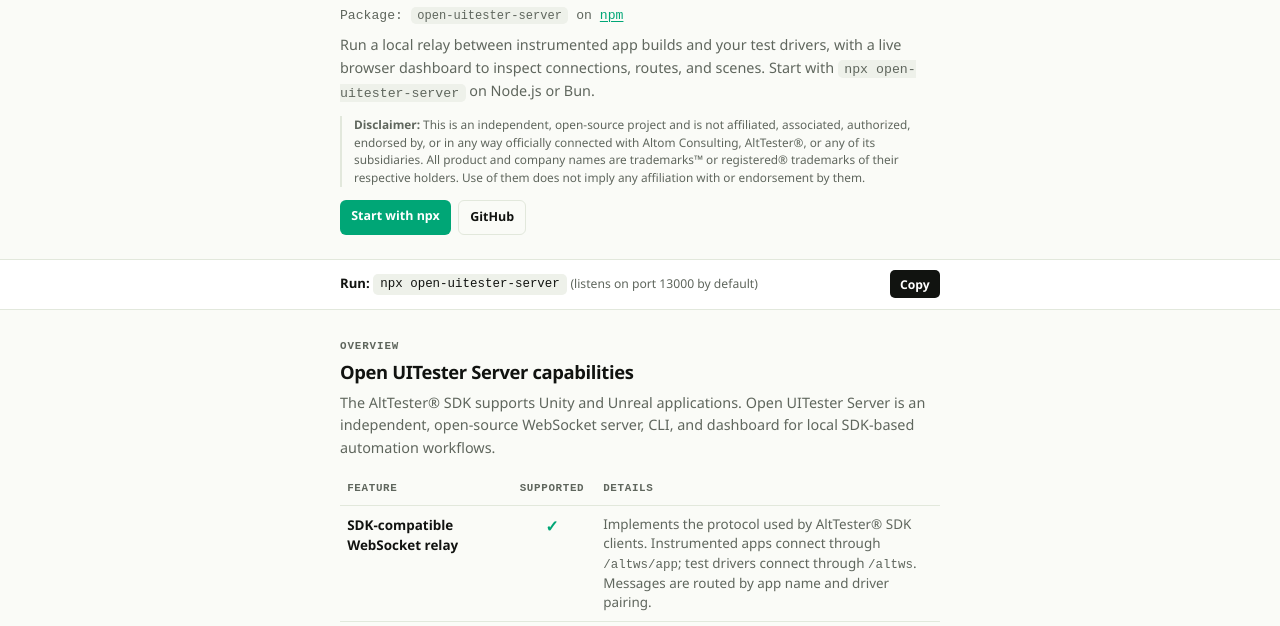
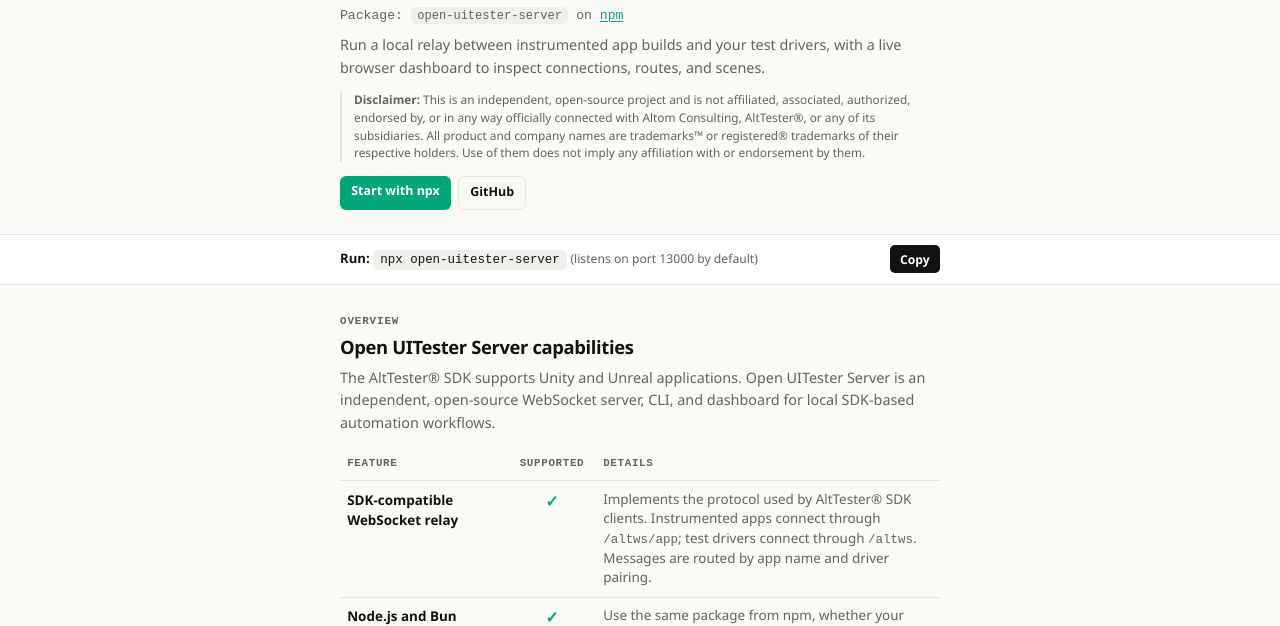
Before and after one commit to PMelch/open-alttester-server, a website: page docs/index.html in a window 1280 px wide. Shown: the part 180-806 px from the top of the page. Drawn offline with Linux system fonts and the light colour scheme.

Commit message:
removed redundant "start with" line

```diff
--- a/docs/index.html
+++ b/docs/index.html
@@ -848,7 +848,7 @@
         <h1 id="page-title">Open UITester Server</h1>
         <p class="hero-tagline">WebSocket relay compatible with the AltTester® SDK (Unity and Unreal)</p>
         <p class="hero-package">Package: <code>open-uitester-server</code> on <a href="https://www.npmjs.com/package/open-uitester-server">npm</a></p>
-        <p class="hero-copy">Run a local relay between instrumented app builds and your test drivers, with a live browser dashboard to inspect connections, routes, and scenes. Start with <code>npx open-uitester-server</code> on Node.js or Bun.</p>
+        <p class="hero-copy">Run a local relay between instrumented app builds and your test drivers, with a live browser dashboard to inspect connections, routes, and scenes.</p>
         <p class="hero-disclaimer"><strong>Disclaimer:</strong> This is an independent, open-source project and is not affiliated, associated, authorized, endorsed by, or in any way officially connected with Altom Consulting, AltTester®, or any of its subsidiaries. All product and company names are trademarks™ or registered® trademarks of their respective holders. Use of them does not imply any affiliation with or endorsement by them.</p>
         <div class="actions">
           <a class="button primary" href="#install">Start with npx</a>
```
